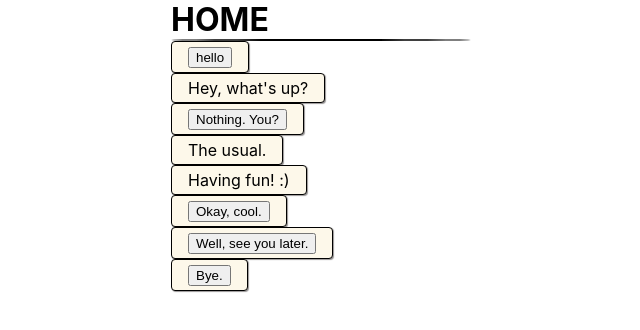
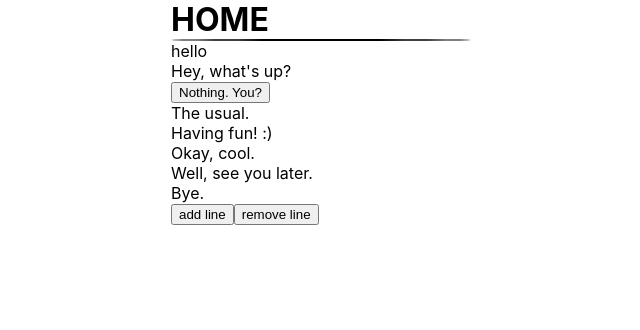
Before and after one commit to serling/smarts, a Next.js app: page / in a window 1280 px wide. Shown: the top 330 px of the page, without its empty margins (19-659 px from the left). Built offline with nearby package versions, Linux system fonts and the light colour scheme.

Commit message:
rendering stuff

```diff
--- a/components/clicker/clicker.jsx
+++ b/components/clicker/clicker.jsx
@@ -2,20 +2,19 @@ import PropTypes from "prop-types";
 import cn from "classnames";
 
 const elements = {
-  a: "a",
+  link: "a",
   button: "button",
 };
 
 const themes = {
   default: "default",
+  dialoge: "dialoge"
 };
 
 const Clicker = ({ children, className, tag, href, theme, text, onClick }) => {
-  return (
-    <>
-      {React.createElement(
-        `${href ? "a" : elements[tag]}`,
-        {
+  const Element = href ? elements.link : elements[tag];
+
+  const props = {
     href,
     onClick,
     className: cn(
@@ -23,23 +22,49 @@ const Clicker = ({ children, className, tag, href, theme, text, onClick }) => {
       { [`clicker--${themes[theme]}`]: themes[theme] },
       className
     ),
-        },
-        <span className="clicker__content">{children || text}</span>
-      )}
+  }
+
+  return <><Element {...props}>{children || text}</Element>
   <style jsx>
         {`
           .clicker {
+            display: inline-block;
+
             &__content {
-              color: black;
+
+            }
+
+            &--dialoge {
+              text-decoration: underline;
+              background-color: #fdf8ea;
+              display: inline-block;
+              padding: 0.25rem 1rem;
+              border-radius: 4px;
+              border: 1px solid black;
+              box-shadow: 1px 1px 1px 0px #999696;
+
+              &:hover, &:focus {
+               text-decoration: none;
+              }
+            }
+
+            &--default {
+              text-decoration: underline;
+
+              &:hover, &:focus {
+               text-decoration: none;
+              }
             }
           }
         `}
       </style>
-    </>
-  );
+  </>;
+
+
 };
 
 Clicker.propTypes = {
+  children: PropTypes.node,
   tag: PropTypes.oneOf(Object.values(elements)),
   href: PropTypes.string,
   text: PropTypes.string,
@@ -48,9 +73,13 @@ Clicker.propTypes = {
   theme: PropTypes.oneOf(Object.values(themes)),
 };
 
-Clicker.defaultProp = {
-  tag: elements.a,
+Clicker.defaultProps = {
+  tag: elements.button,
   theme: themes.default,
 };
 
+Clicker.themes = themes;
+
+Clicker.elements = elements;
+
 export default Clicker;
--- a/components/dialoge/dialoge.jsx
+++ b/components/dialoge/dialoge.jsx
@@ -21,7 +21,7 @@ const Dialoge = ({ lines }) => {
                   "dialoge__item--me": line.author !== "other",
                 })}
               >
-                <Line {...line} />
+                  <Line {...line}/>
               </li>
             ))}
           </ul>
--- a/components/home/home.jsx
+++ b/components/home/home.jsx
@@ -11,6 +11,7 @@ const lines = [
   },
   {
     text: "Nothing. You?",
+    action: 'ACTION.DO_SOMETHING'
   },
   {
     author: "other",
@@ -34,21 +35,40 @@ const lines = [
 //TODO: handle onclick for dialoge lines
 
 const Home = () => {
-  const handleOnClick = () => {
-    console.log("clickety!");
+  const handleOnClick = action => {
+    console.log("clickety!", action);
   };
+
+  const handleOnAddLine = () => {
+    console.log("adding line");
+  }
+
+  const handleOnRemoveLine = () => {
+    console.log("removing line");
+  }
+
 
   return (
     <>
       <div className="home">
         <h1 className="home__title">HOME</h1>
         <div>
-          <Dialoge lines={lines} />
+          <Dialoge lines={lines} onLineClick={handleOnClick} />
+        </div>
+        <div className="home__debug">
+          <Clicker text="add line" onClick={handleOnAddLine} />
+          <Clicker text="remove line" onClick={handleOnAddLine} />
         </div>
       </div>
       <style jsx>{`
         .home {
-          &__title {
+          position: relative;
+
+          &__debug {
+            position: absolute;
+            top: 0;
+            right: 0;
+            margin: 2rem;
           }
         }
       `}</style>
--- a/components/line/line.jsx
+++ b/components/line/line.jsx
@@ -8,7 +8,13 @@ const authors = {
   other: "other",
 };
 
-const Line = ({ text, author, onClick }) => {
+const Line = ({ text, author, action }) => {
+  const itsMe = author === authors.me;
+
+  const handleOnClick = action => {
+    console.log("click action:", action);
+  }
+
   return (
     <>
       <div
@@ -16,31 +22,18 @@ const Line = ({ text, author, onClick }) => {
           [`line--${authors[author]}`]: authors[author],
         })}
       >
-        {text &&
-          React.createElement(
-            author === authors.other ? "p" : Clicker,
-            {
-              onClick,
-              tag: "button",
-              text,
-              className: "line__text",
-            },
-            <span>{text}</span>
-          )}
+        {itsMe && action ?
+        <Clicker onClick={() => action && handleOnClick(action)} theme={Clicker.themes.dialoge} text={text} /> : <p className="line__text">{text}</p>}
       </div>
       <style jsx>{`
         .line {
+          &__text {
             background-color: #fdf8ea;
             display: inline-block;
             padding: 0.25rem 1rem;
             border-radius: 4px;
             border: 1px solid black;
             box-shadow: 1px 1px 1px 0px #999696;
-
-          &--me {
-          }
-
-          &--other {
           }
         }
       `}</style>
@@ -49,13 +42,13 @@ const Line = ({ text, author, onClick }) => {
 };
 
 Line.propTypes = {
-  text: PropTypes.string,
-  onClick: PropTypes.func,
+  text: PropTypes.string.isRequired,
+  action: PropTypes.string,
   author: PropTypes.oneOf(Object.values(authors)),
 };
 
 Line.defaultProps = {
-  author: authors.me,
+  author: authors.me
 };
 
 export default Line;
```
Lines whose indentation alone changed are shown as unchanged.
